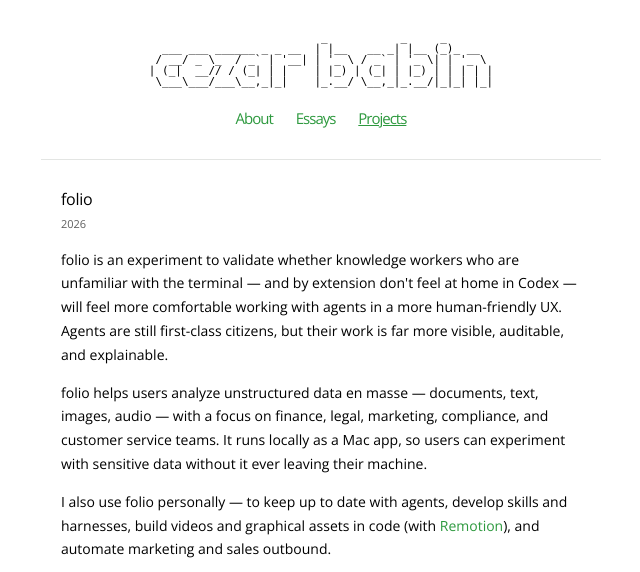
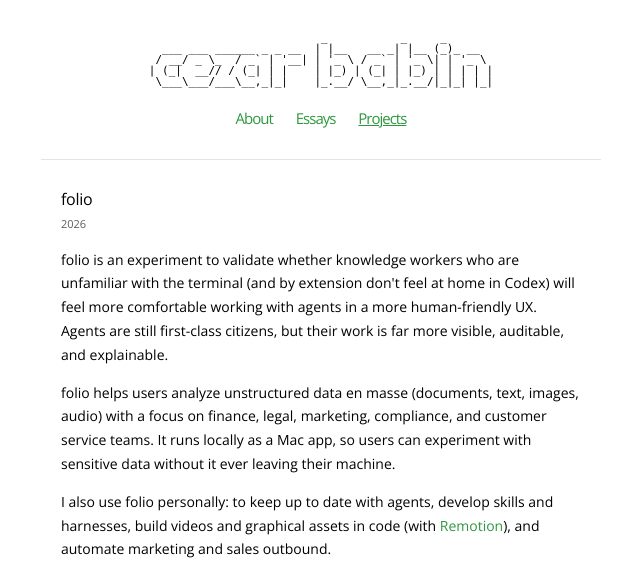
Before and after one commit to nibab/cezarbabin, a plain HTML site: page projects.html in a window 1280 px wide. Shown: the top 572 px of the page, without its empty margins (319-959 px from the left). Drawn offline with nearby package versions, Linux system fonts and the light colour scheme; a script that the page names is missing.

Commit message:
About + Projects: replace prose em-dashes with parens/comma/colon
- about: '— yet AI is flipping' -> ', yet AI is flipping' (comma)
- projects #1: parenthetical aside about Codex (parens)
- projects #2: appositive list of data types (parens)
- projects #3: personal-use list intro (colon)

Title em-dashes (' — Cezar Babin') and the JS regex left untouched.

```diff
--- a/projects.html
+++ b/projects.html
@@ -38,20 +38,20 @@
           <p class="meta">2026</p>
           <p class="excerpt">
             folio is an experiment to validate whether knowledge workers who
-            are unfamiliar with the terminal — and by extension don't feel at
-            home in Codex — will feel more comfortable working with agents in
+            are unfamiliar with the terminal (and by extension don't feel at
+            home in Codex) will feel more comfortable working with agents in
             a more human-friendly UX. Agents are still first-class citizens,
             but their work is far more visible, auditable, and explainable.
           </p>
           <p class="excerpt">
-            folio helps users analyze unstructured data en masse — documents,
-            text, images, audio — with a focus on finance, legal, marketing,
+            folio helps users analyze unstructured data en masse (documents,
+            text, images, audio) with a focus on finance, legal, marketing,
             compliance, and customer service teams. It runs locally as a Mac
             app, so users can experiment with sensitive data without it ever
             leaving their machine.
           </p>
           <p class="excerpt">
-            I also use folio personally — to keep up to date with agents,
+            I also use folio personally: to keep up to date with agents,
             develop skills and harnesses, build videos and graphical assets
             in code (with <a href="https://www.remotion.dev" target="_blank" rel="noopener">Remotion</a>),
             and automate marketing and sales outbound.
```
Also changed, not shown: about.html (+2 -2 lines).
